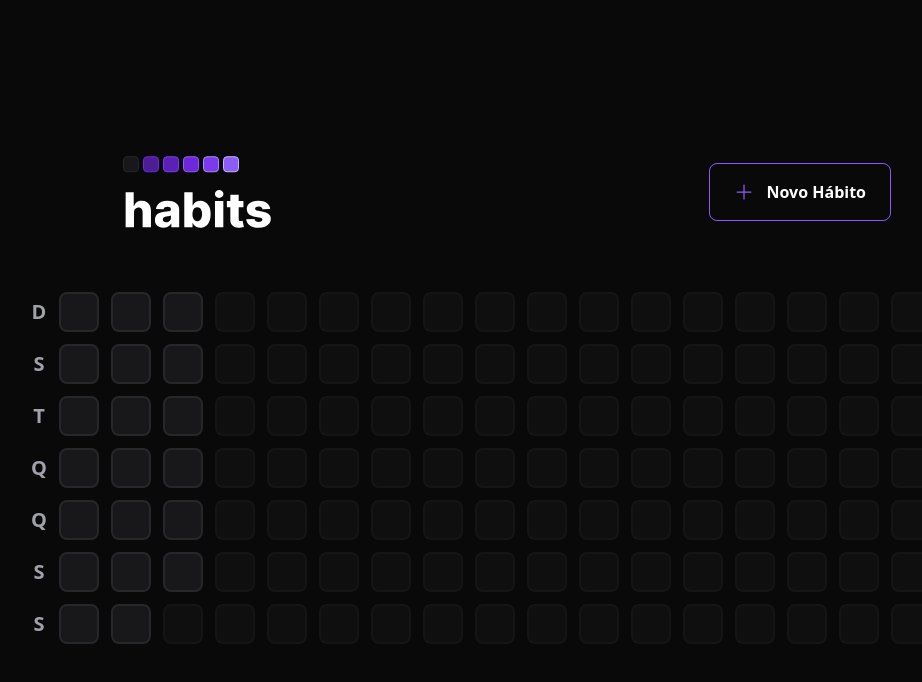
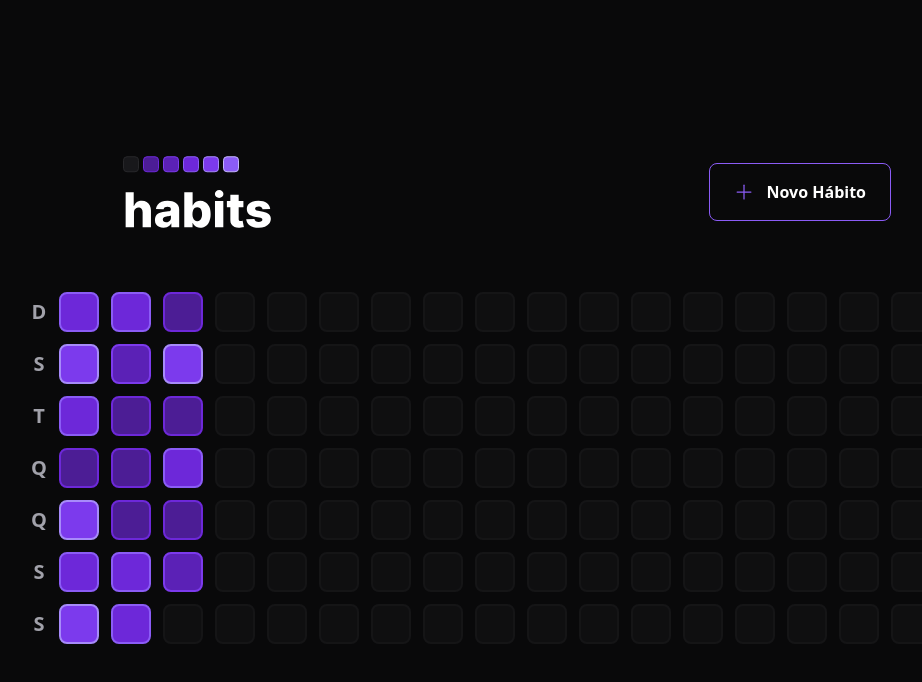
Before and after one commit to SamuelAlv3s/habits-web, a React (Vite) app: page / in a window 1280 px wide. Shown: the top 682 px of the page, without its empty margins (133-1055 px from the left). Built offline with nearby package versions, Linux system fonts and the light colour scheme.

Commit message:
fill color component habitDay

```diff
--- a/package.json
+++ b/package.json
@@ -11,6 +11,7 @@
   "dependencies": {
     "@radix-ui/react-dialog": "^1.0.2",
     "@radix-ui/react-popover": "^1.0.3",
+    "clsx": "^1.2.1",
     "dayjs": "^1.11.7",
     "phosphor-react": "^1.4.1",
     "react": "^18.2.0",
--- a/src/components/HabitDay.tsx
+++ b/src/components/HabitDay.tsx
@@ -1,10 +1,31 @@
 import * as Popover from "@radix-ui/react-popover";
+import clsx from "clsx";
 import { ProgressBar } from "./ProgressBar";
 
-export function HabitDay() {
+interface HabitDayProps {
+  amount: number;
+  completed: number;
+}
+
+export function HabitDay({ amount, completed }: HabitDayProps) {
+  const completedPercentage = Math.round((completed / amount) * 100);
   return (
     <Popover.Root>
-      <Popover.Trigger className="w-10 h-10 bg-zinc-900 border-2 border-zinc-800 rounded-lg" />
+      <Popover.Trigger
+        className={clsx("w-10 h-10 border-2 rounded-lg", {
+          "bg-zinc-900 border-zinc-800 ": completedPercentage === 0,
+          "bg-violet-900 border-violet-700":
+            completedPercentage > 0 && completedPercentage < 20,
+          "bg-violet-800 border-violet-600":
+            completedPercentage >= 20 && completedPercentage < 40,
+          "bg-violet-700 border-violet-500":
+            completedPercentage >= 40 && completedPercentage < 60,
+          "bg-violet-600 border-violet-400":
+            completedPercentage >= 60 && completedPercentage < 80,
+          "bg-violet-500 border-violet-300":
+            completedPercentage >= 80 && completedPercentage < 100,
+        })}
+      />
       <Popover.Portal>
         <Popover.Content className="min-w-[320px] p-6 rounded-2xl bg-zinc-900 flex flex-col">
           <span className="font-semibold text-zinc-400">Sexta Feira</span>
@@ -12,7 +33,7 @@
             20/01
           </span>
 
-          <ProgressBar progress={40} />
+          <ProgressBar progress={completedPercentage} />
           <Popover.Arrow className="fill-zinc-900" height={8} width={16} />
         </Popover.Content>
       </Popover.Portal>
--- a/src/components/SummaryTable.tsx
+++ b/src/components/SummaryTable.tsx
@@ -26,7 +26,13 @@
 
       <div className="grid grid-rows-7 grid-flow-col gap-3">
         {summaryDates.map((date) => {
-          return <HabitDay key={date.toString()} />;
+          return (
+            <HabitDay
+              key={date.toString()}
+              amount={10}
+              completed={Math.random() * 7}
+            />
+          );
         })}
 
         {amountOfDaysToFill > 0 &&
```
Also changed, not shown: 1 other file (tests, documents, lock files or other folders).
